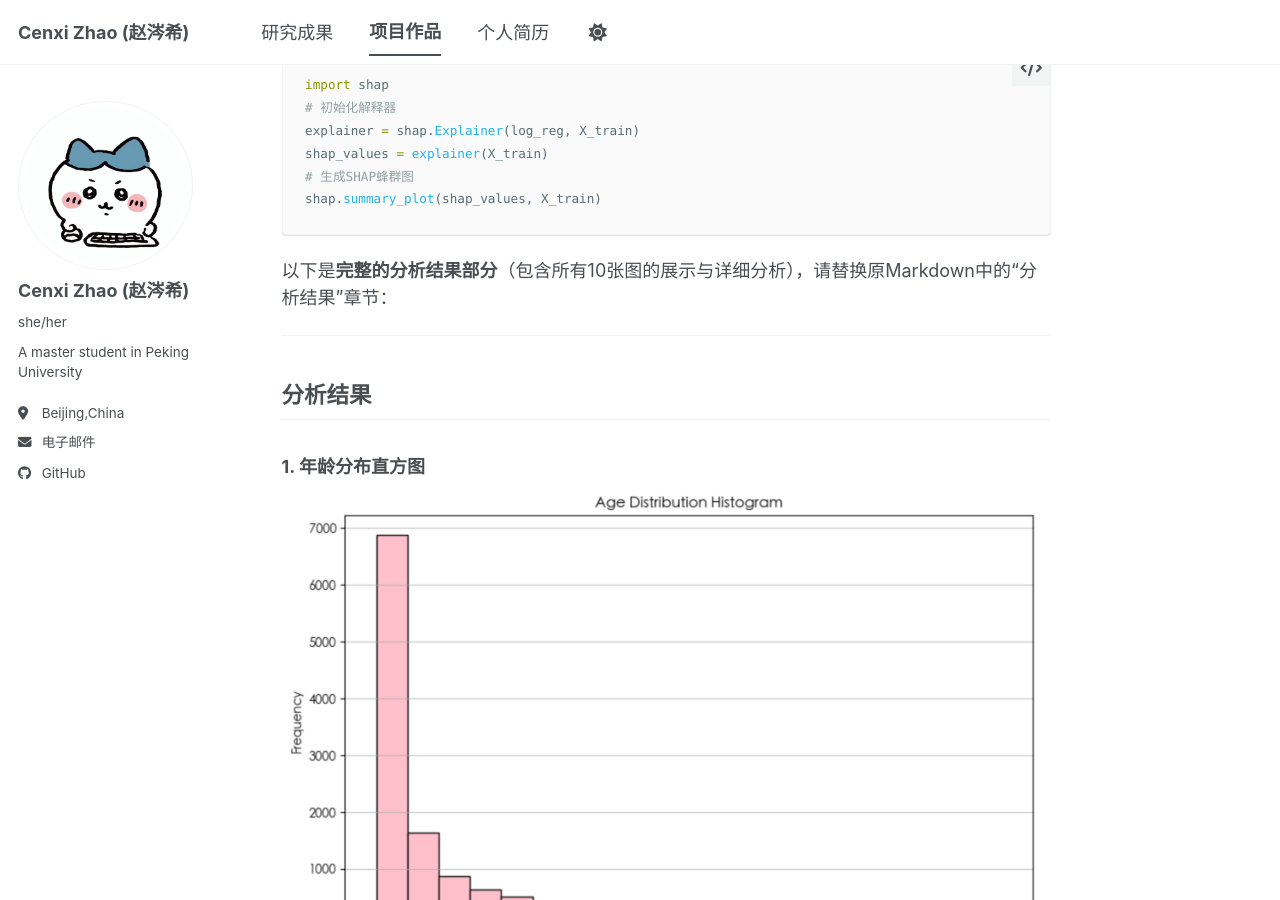
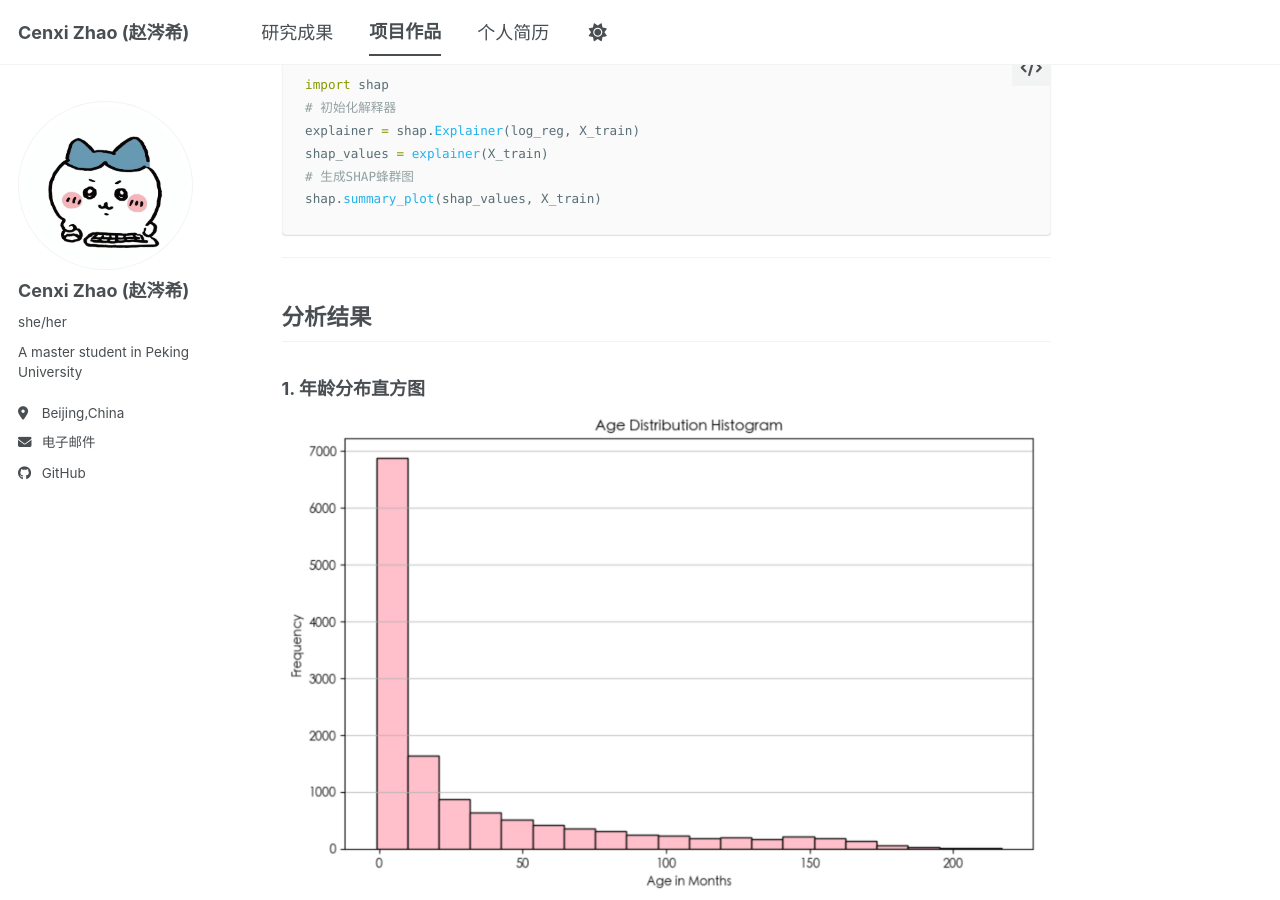
Before and after one commit to zcx277/zcx277.github.io, a Jekyll site: the page built from _portfolio/medical-data-multi-model-analysis.md, in a window 1280 px wide and 900 px high, scrolled down 1122 px. Built offline with Jekyll 4.4.1, drawn with Linux system fonts in a browser that asks for light colours; a script bundle is joined from its source files by our own code; library files that are not in the unit come from our copies.

Commit message:
Update medical-data-multi-model-analysis.md

````diff
--- a/_portfolio/medical-data-multi-model-analysis.md
+++ b/_portfolio/medical-data-multi-model-analysis.md
@@ -60,7 +60,6 @@ shap_values = explainer(X_train)
 # 生成SHAP蜂群图
 shap.summary_plot(shap_values, X_train)
 ```
-以下是**完整的分析结果部分**（包含所有10张图的展示与详细分析），请替换原Markdown中的“分析结果”章节：
 
 
 ---
````
